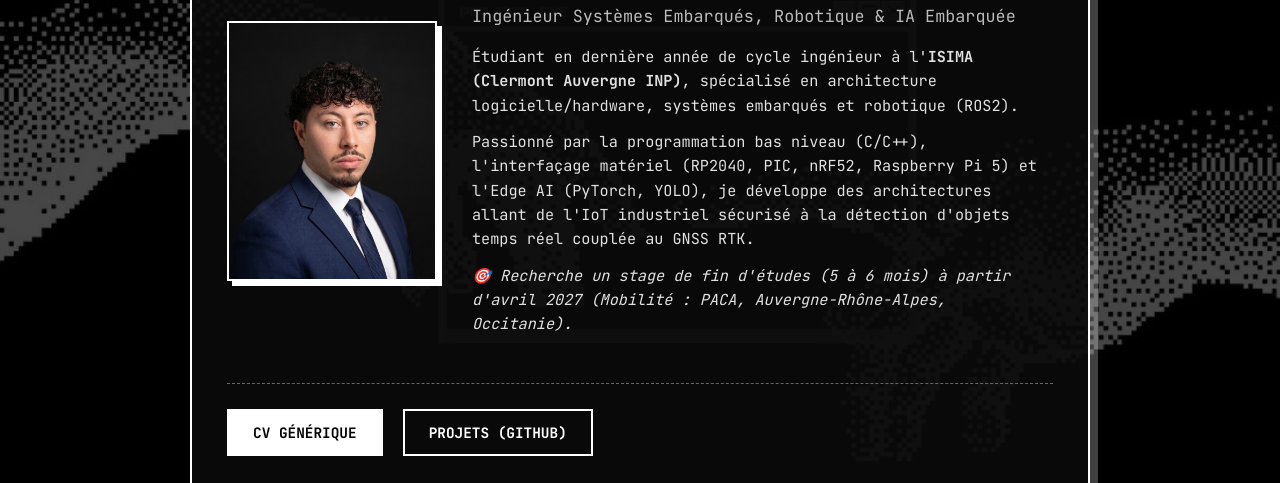
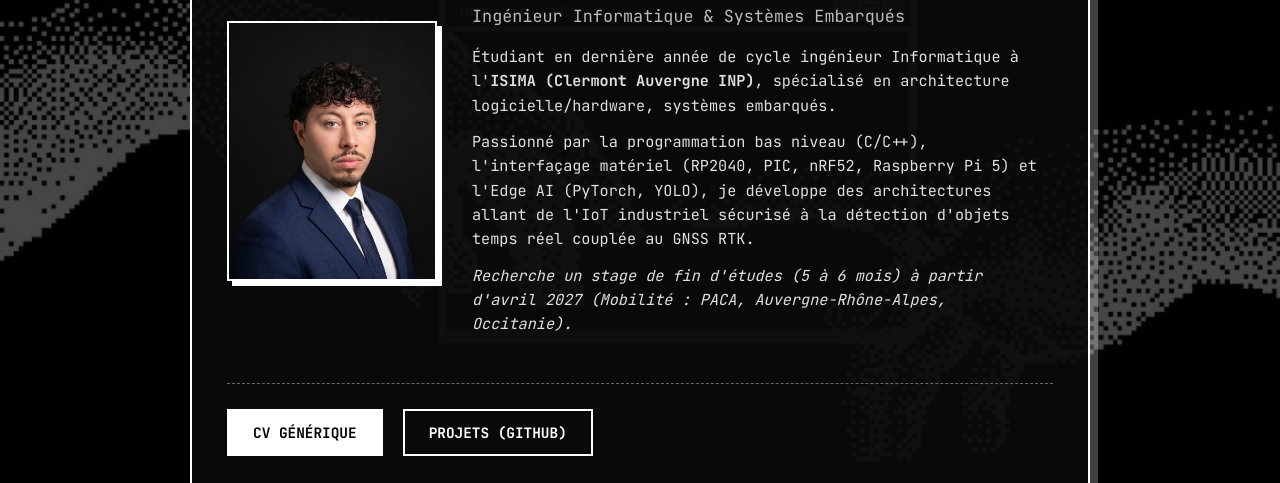
Before and after one commit to mnmm4vnc86-lab/mnmm4vnc86-lab.github.io, a plain HTML site: page index.html in a window 1280 px wide. Shown: the part 243-726 px from the top of the page. Drawn offline with Linux system fonts and the light colour scheme.

Commit message:
Update index.html
V2

```diff
--- a/index.html
+++ b/index.html
@@ -265,15 +265,15 @@
 
                     <div class="profile-text">
                         <h1>Yohann Berkani</h1>
-                        <h2>Ingénieur Systèmes Embarqués, Robotique & IA Embarquée</h2>
+                        <h2>Ingénieur Informatique & Systèmes Embarqués</h2>
                         <p>
-                            Étudiant en dernière année de cycle ingénieur à l'<strong>ISIMA (Clermont Auvergne INP)</strong>, spécialisé en architecture logicielle/hardware, systèmes embarqués et robotique (ROS2).
+                            Étudiant en dernière année de cycle ingénieur Informatique à l'<strong>ISIMA (Clermont Auvergne INP)</strong>, spécialisé en architecture logicielle/hardware, systèmes embarqués.
                         </p>
                         <p>
                             Passionné par la programmation bas niveau (C/C++), l'interfaçage matériel (RP2040, PIC, nRF52, Raspberry Pi 5) et l'Edge AI (PyTorch, YOLO), je développe des architectures allant de l'IoT industriel sécurisé à la détection d'objets temps réel couplée au GNSS RTK.
                         </p>
                         <p>
-                            <em>🎯 Recherche un stage de fin d'études (5 à 6 mois) à partir d'avril 2027 (Mobilité : PACA, Auvergne-Rhône-Alpes, Occitanie).</em>
+                            <em> Recherche un stage de fin d'études (5 à 6 mois) à partir d'avril 2027 (Mobilité : PACA, Auvergne-Rhône-Alpes, Occitanie).</em>
                         </p>
                     </div>
                 </div>
@@ -307,7 +307,7 @@
                     <span> Aubignan (84) / Clermont-Ferrand (63)</span>
                     <span> <a href="mailto:yohann.berkani@outlook.com">yohann.berkani@outlook.com</a></span>
                     <span> 06 02 60 76 99</span>
-                    <span> <a href="https://www.linkedin.com/in/yohann-berkani" target="_blank">LinkedIn</a></span>
+                    <span> <a href="www.linkedin.com/in/yohann-berkani-9669b423b" target="_blank">LinkedIn</a></span>
                 </div>
             </div>
         </div>
```
